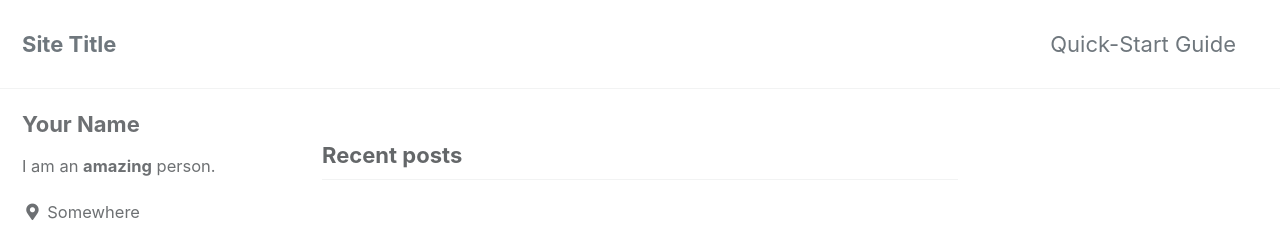
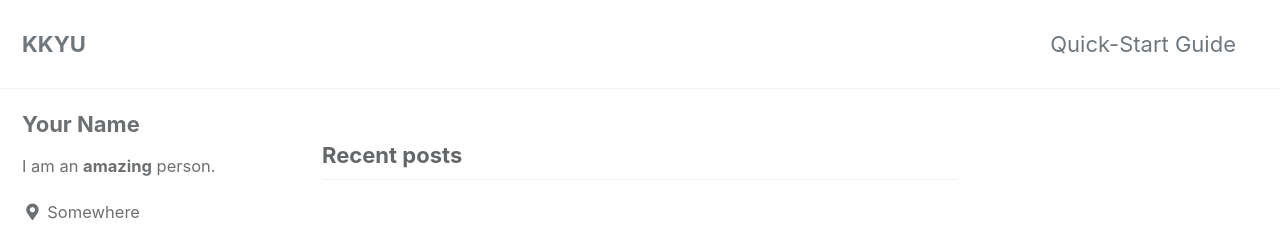
Before and after one commit to kkyu6513/kkyu6513.github.io, a Jekyll site: the page built from index.html, in a window 1280 px wide. Shown: the top 225 px of the page. Built offline with Jekyll 4.4.1, drawn with Linux system fonts in a browser that asks for light colours; cached includes are drawn as plain includes; the list of posts is cut into pages by our own code.

Commit message:
Update _config.yml
_config.yml 에 title을 변경함

```diff
--- a/_config.yml
+++ b/_config.yml
@@ -16,7 +16,7 @@ minimal_mistakes_skin    : "default" # "air", "aqua", "contrast", "dark", "dirt"
 
 # Site Settings
 locale                   : "en-US"
-title                    : "Site Title"
+title                    : "KKYU"
 title_separator          : "-"
 subtitle                 : # site tagline that appears below site title in masthead
 name                     : "Your Name"
```
